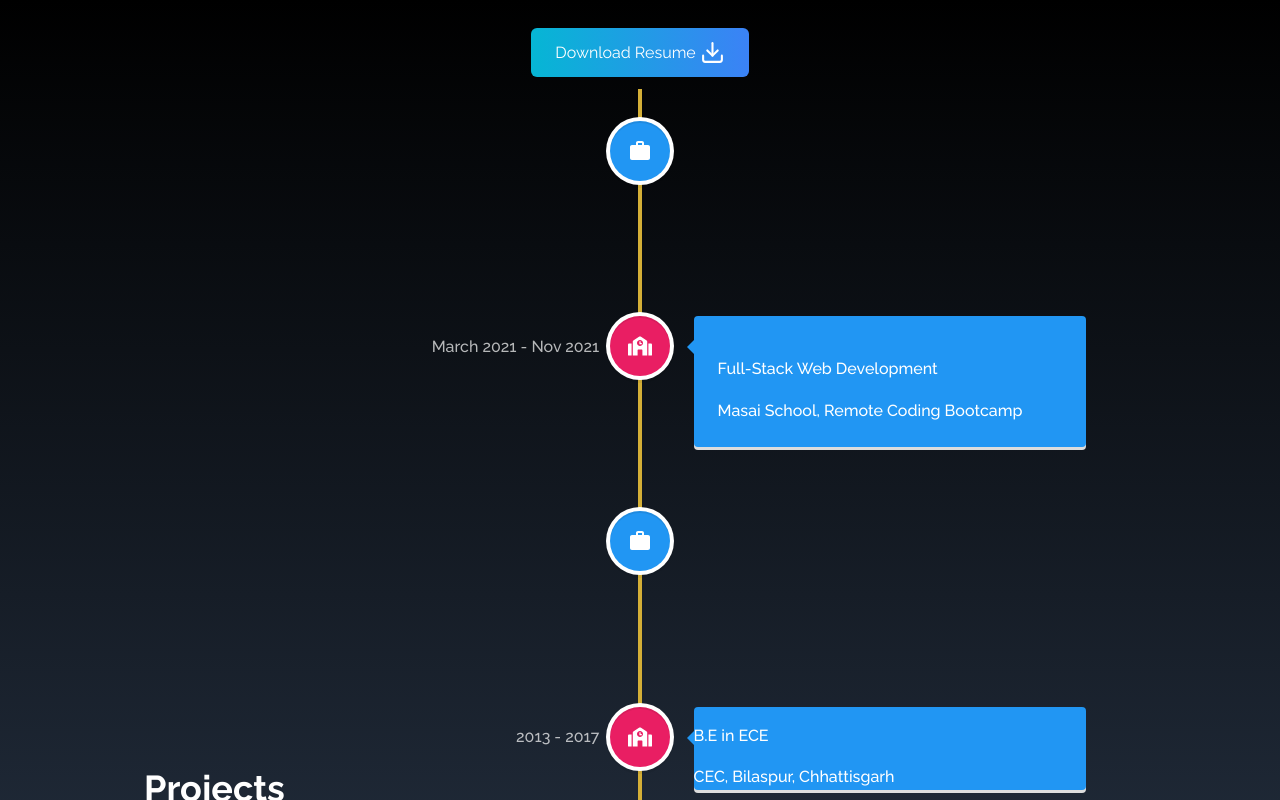
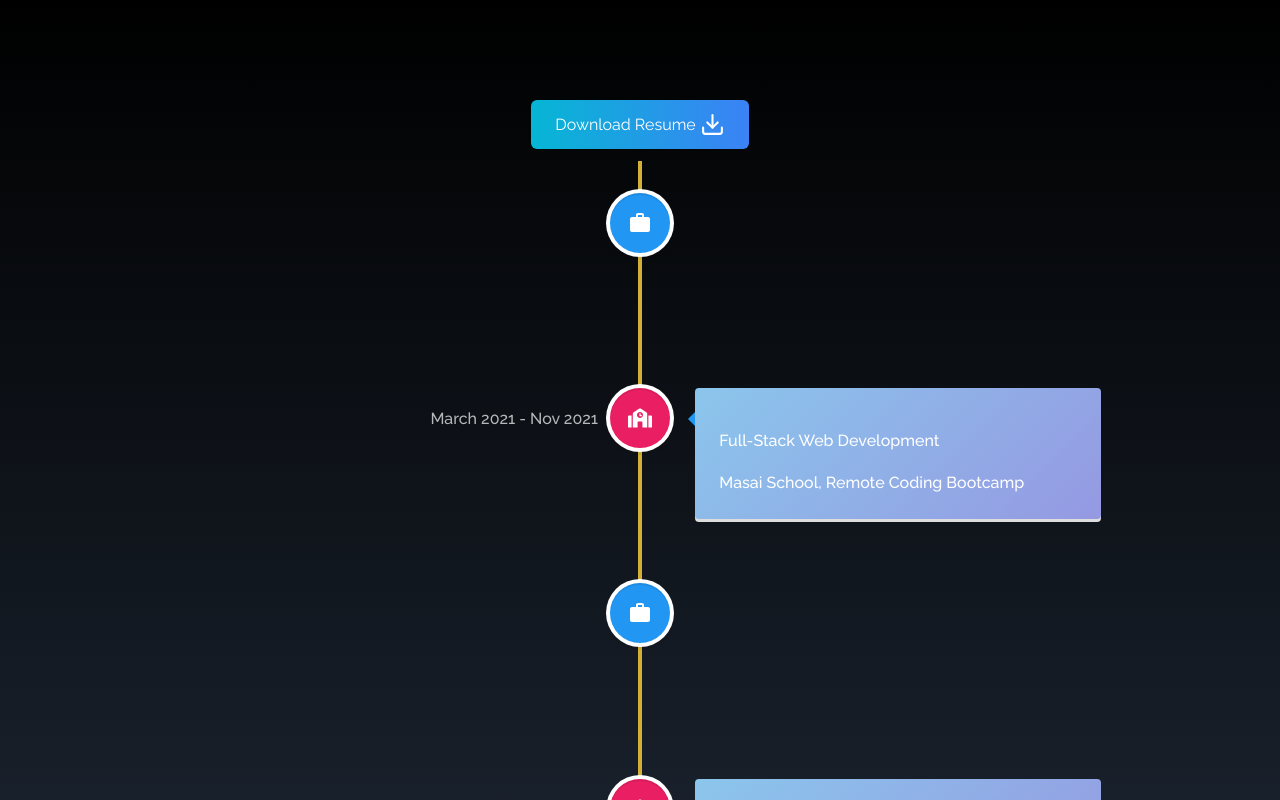
Before and after one commit to kmrraviranjan1/ravi_portfolio, a React (Create React App) app: page / in a window 1280 px wide. Shown: the part 1600-2400 px from the top of the page. Built offline with nearby package versions, Linux system fonts and the light colour scheme.

Commit message:
project skills resume-timeline responsiveness issue fixed

```diff
--- a/src/components/Home.jsx
+++ b/src/components/Home.jsx
@@ -33,7 +33,7 @@ const Home = () => {
 
                     <div>
                         <button className="group text-white w-fit px-6 py-3 my-3 flex items-center rounded-md bg-gradient-to-r from-cyan-500 to-blue-500 cursor-pointer" >
-                            <Link to='projects'>Projects</Link>
+                            <Link to='resume'>Resume</Link>
                             <span className="group-hover:rotate-90 duration-300" >
                                 <MdOutlineKeyboardArrowRight size={25} className="ml-1" />
                             </span>
--- a/src/components/Projects.jsx
+++ b/src/components/Projects.jsx
@@ -57,10 +57,11 @@ const Projects = () => {
             code: ""
         },
     ]
+
     return (
-        <div name="projects" className="w-full bg-gradient-to-b to-black from-gray-800 text-white md:h-screen" >
-            <div className="max-w-screen-lg p-4 mx-auto flex flex-col justify-center w-full h-full">
-                <div className='pb-8 mt-2'>
+        <div name="projects" className="w-full bg-gradient-to-b p-2 to-black from-gray-800 text-white" >
+            <div className="max-w-screen-lg p-4 pt-20 mx-auto flex flex-col justify-center w-full h-full">
+                <div className='pb-8 mt-2 '>
                     <p className='text-4xl font-bold inline border-b-4 border-gray-500'>Projects</p>
                     <p className="py-6">Checkout some of my work</p>
                 </div>
--- a/src/components/Resume.jsx
+++ b/src/components/Resume.jsx
@@ -9,8 +9,8 @@ import {
 import "react-vertical-timeline-component/style.min.css";
 const Resume = () => {
     return (
-        <div name="resume" className="w-full bg-gradient-to-b from-black to-gray-800 border-b-2" >
-            <div className="max-w-screen-lg p-4 mx-auto w-full flex flex-col justify-center">
+        <div name="resume" className="w-full bg-gradient-to-b p-2 from-black to-gray-800" >
+            <div className="max-w-screen-lg pt-20 pb-20 mx-auto w-full flex flex-col justify-center">
 
                 <div className="flex justify-center">
                     <button className="group text-white w-fit px-6 py-3 my-3 flex items-center rounded-md bg-gradient-to-r from-cyan-500 to-blue-500 cursor-pointer" >
@@ -22,11 +22,15 @@ const Resume = () => {
                 </div>
 
                 <div>
-                    <VerticalTimeline lineColor=" #D4AF37">
+                    <VerticalTimeline lineColor=" #D4AF37" animate={true}>
                         <VerticalTimelineElement
                             className="text-white"
                             date="Dec 2021 - Present"
-                            contentStyle={{ background: "rgb(33, 150, 243)" }}
+                            // style={{padding:0}}
+                            intersectionObserverProps={{default: { rootMargin: '0px 0px 20px 0px' }}}
+                            contentStyle={{ background: "rgb(33, 150, 243)" ,backgroundColor: '#8BC6EC',
+                            backgroundImage: `linear-gradient(135deg, #8BC6EC 0%, #9599E2 100%)`
+                            }}
                             contentArrowStyle={{ borderRight: "7px solid  rgb(33, 150, 243)" }}
                             iconStyle={{ background: "rgb(33, 150, 243)", color: "#fff" }}
                             icon={<MdWork />}
@@ -40,7 +44,8 @@ const Resume = () => {
                         </VerticalTimelineElement>
                         <VerticalTimelineElement
                             className="text-white"
-                            contentStyle={{ background: "rgb(33, 150, 243)" }}
+                            contentStyle={{ background: "rgb(33, 150, 243)",backgroundColor: '#8BC6EC',
+                            backgroundImage: `linear-gradient(135deg, #8BC6EC 0%, #9599E2 100%)` }}
                             contentArrowStyle={{ borderRight: "7px solid  rgb(33, 150, 243)" }}
                             date="March 2021 - Nov 2021"
                             iconStyle={{ background: "rgb(233, 30, 99)", color: "#fff" }}
@@ -58,8 +63,9 @@ const Resume = () => {
                         <VerticalTimelineElement
                             className="text-white"
                             date="Aug 2018 - Jan 2021"
-                            contentStyle={{ background: "rgb(33, 150, 243)"}}
-                            contentArrowStyle={{ borderRight: "7px solid  rgb(33, 150, 243)",padding:'0' }}
+                            contentStyle={{ background: "rgb(33, 150, 243)",backgroundColor: '#8BC6EC',
+                            backgroundImage: `linear-gradient(135deg, #8BC6EC 0%, #9599E2 100%)`}}
+                            contentArrowStyle={{ borderRight: "7px solid  rgb(33, 150, 243)" }}
                             iconStyle={{ background: "rgb(33, 150, 243)", color: "#fff" }}
                             icon={<MdWork />}
                         >
@@ -72,7 +78,8 @@ const Resume = () => {
                         </VerticalTimelineElement>
                         <VerticalTimelineElement
                             className="text-white"
-                            contentStyle={{ background: "rgb(33, 150, 243)",padding:'0'}}
+                            contentStyle={{ background: "rgb(33, 150, 243)",backgroundColor: '#8BC6EC',
+                            backgroundImage: `linear-gradient(135deg, #8BC6EC 0%, #9599E2 100%)`}}
                             contentArrowStyle={{ borderRight: "7px solid  rgb(33, 150, 243)" }}
                             date="2013 - 2017"
                             iconStyle={{ background: "rgb(233, 30, 99)", color: "#fff" }}
--- a/src/components/Skills.jsx
+++ b/src/components/Skills.jsx
@@ -59,8 +59,8 @@ const Skills = () => {
         },
     ]
     return (
-        <div name="skills" className="w-full h-screen bg-gradient-to-b to-gray-800 from-black" >
-            <div className="max-w-screen-lg w-full h-full text-white mx-auto p-4 flex flex-col justify-center" >
+        <div name="skills" className="w-full bg-gradient-to-b to-gray-800 p-2 from-black" >
+            <div className="max-w-screen-lg w-full text-white mx-auto p-4 py-20 flex flex-col justify-center" >
                 <div>
                     <p className="text-4xl font-bold border-b-4 border-gray-500 p-2 inline">Technical Skills</p>
                     <p className="py-6">Some of the tools, I worked with</p>
```
